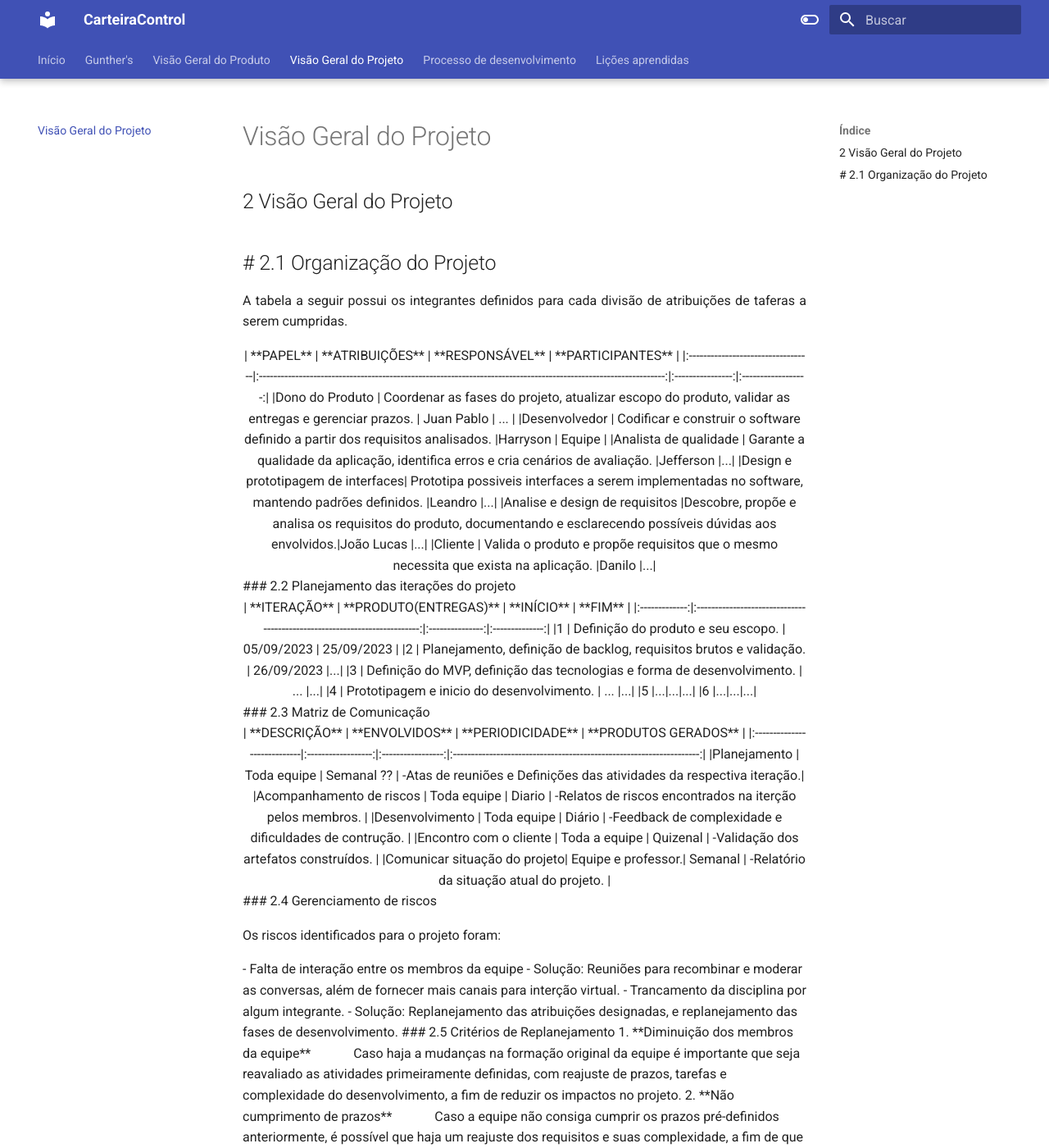
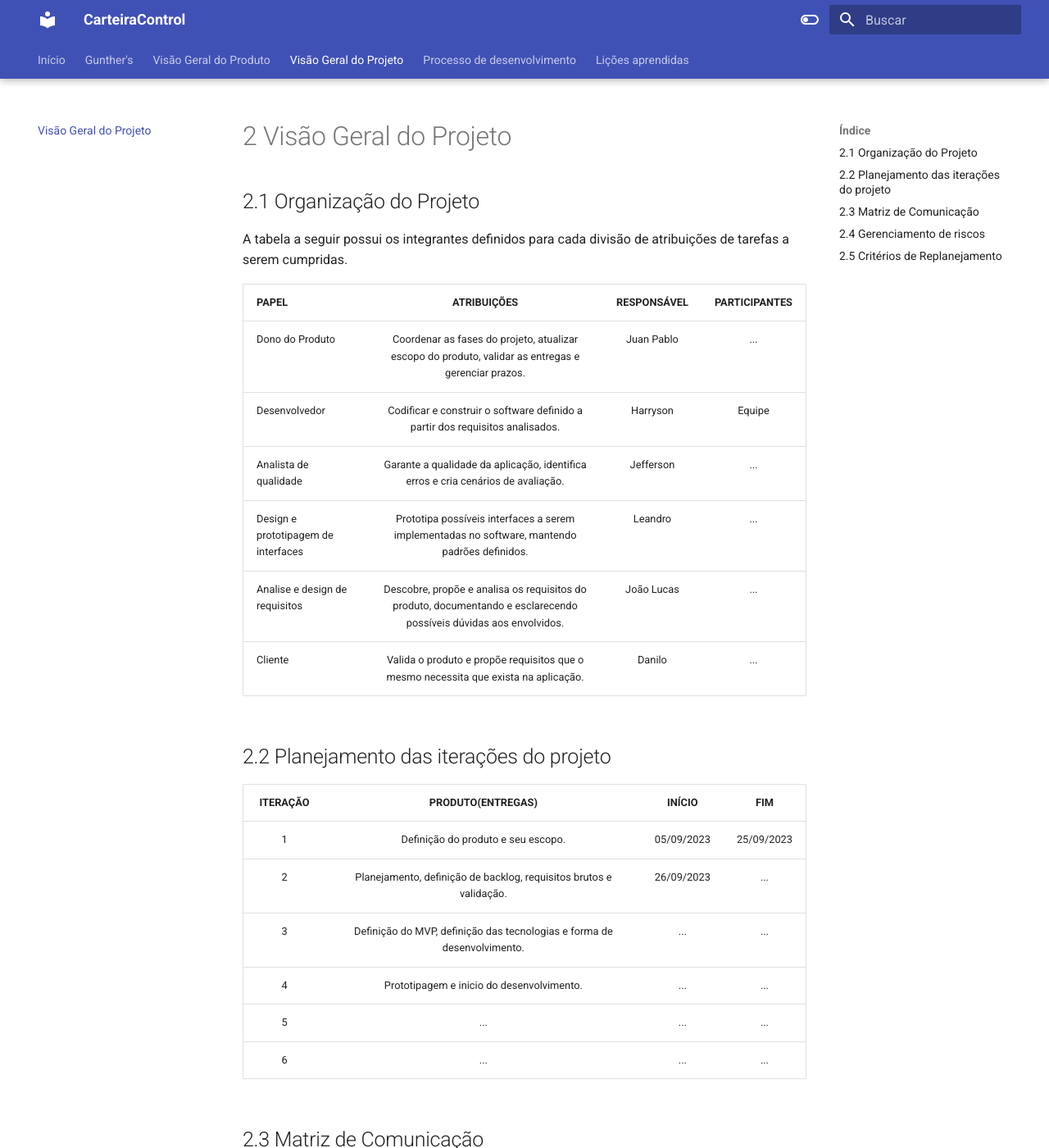
Before and after one commit to mdsreq-fga-unb/2023.2-CarteiraControl, an MkDocs documentation site: the page built from docs/VisaoProjeto.md, in a window 1280 px wide and 1400 px high. Shown: the whole window at 82% size. Built offline with MkDocs 1.6.1 and Material for MkDocs 9.7.7, drawn with Linux system fonts in a browser that asks for light colours; some of the changed text lies outside the part shown.

Commit message:
Correção da VisaoProjeto

```diff
--- a/docs/VisaoProjeto.md
+++ b/docs/VisaoProjeto.md
@@ -1,26 +1,19 @@
-## 2 Visão Geral do Projeto
+# 2 Visão Geral do Projeto
 
-## # 2.1 Organização do Projeto
+## 2.1 Organização do Projeto
 
-<p align = "justify" > A tabela a seguir possui os integrantes definidos para cada divisão de atribuições de taferas a serem cumpridas. <p>
-
-<center>
+A tabela a seguir possui os integrantes definidos para cada divisão de atribuições de tarefas a serem cumpridas.
 
 |            **PAPEL**              |                                       **ATRIBUIÇÕES**                                                            | **RESPONSÁVEL**  | **PARTICIPANTES**  |
 |:----------------------------------|:----------------------------------------------------------------------------------------------------------------:|:----------------:|:------------------:|
 |Dono do Produto                    | Coordenar as fases do projeto, atualizar escopo do produto, validar as entregas e gerenciar prazos.              |    Juan Pablo    |        ...         |
 |Desenvolvedor                      | Codificar e construir o software definido a partir dos requisitos analisados.                                    |Harryson          | Equipe             |
 |Analista de qualidade              | Garante a qualidade da aplicação, identifica erros e cria cenários de avaliação.                                 |Jefferson         |...|
-|Design e prototipagem de interfaces| Prototipa possiveis interfaces a serem implementadas no software, mantendo padrões definidos.                    |Leandro           |...|
-|Analise e design de requisitos     |Descobre, propõe e analisa os requisitos do produto, documentando e esclarecendo possíveis dúvidas aos envolvidos.|João Lucas        |...|
+|Design e prototipagem de interfaces| Prototipa possíveis interfaces a serem implementadas no software, mantendo padrões definidos.                    |Leandro           |...|
+|Analise e design de requisitos     | Descobre, propõe e analisa os requisitos do produto, documentando e esclarecendo possíveis dúvidas aos envolvidos.|João Lucas        |...|
 |Cliente                            | Valida o produto e propõe requisitos que o mesmo necessita que exista na aplicação.                              |Danilo            |...|
 
-</center>
-
-
-### 2.2 Planejamento das iterações do projeto
-
-<center>
+## 2.2 Planejamento das iterações do projeto
 
 | **ITERAÇÃO**  |                           **PRODUTO(ENTREGAS)**                           | **INÍCIO**      |    **FIM**     |
 |:-------------:|:-------------------------------------------------------------------------:|:---------------:|:--------------:|
@@ -31,45 +24,37 @@
 |5              |...|...|...|
 |6              |...|...|...|
 
-</center>
-
-### 2.3 Matriz de Comunicação
-
-<center>
+## 2.3 Matriz de Comunicação
 
 |        **DESCRIÇÃO**        |   **ENVOLVIDOS**   | **PERIODICIDADE** |                        **PRODUTOS GERADOS**                          |
 |:----------------------------|:------------------:|:-----------------:|:--------------------------------------------------------------------:|
-|Planejamento                 | Toda equipe        | Semanal ??        | -Atas de reuniões e Definições das atividades da respectiva iteração.|
-|Acompanhamento de riscos     | Toda equipe        | Diario            | -Relatos de riscos encontrados na iterção pelos membros.             |
-|Desenvolvimento              | Toda equipe        | Diário            | -Feedback de complexidade e dificuldades de contrução.               |
-|Encontro com o cliente       | Toda a equipe      | Quizenal          | -Validação dos artefatos construídos.                                |
-|Comunicar situação do projeto| Equipe e professor.| Semanal           | -Relatório da situação atual do projeto.                             |
+|Planejamento                 | Toda equipe        | Semanal ??        | - Atas de reuniões e Definições das atividades da respectiva iteração.|
+|Acompanhamento de riscos     | Toda equipe        | Diario            | - Relatos de riscos encontrados na iteração pelos membros.             |
+|Desenvolvimento              | Toda equipe        | Diário            | - Feedback de complexidade e dificuldades de contrução.               |
+|Encontro com o cliente       | Toda a equipe      | Quinzenal          | - Validação dos artefatos construídos.                                |
+|Comunicar situação do projeto| Equipe e professor.| Semanal           | - Relatório da situação atual do projeto.                             |
 
-</center>
+## 2.4 Gerenciamento de riscos
 
-### 2.4 Gerenciamento de riscos
-
-<p align = "justify" > Os riscos identificados para o projeto foram: <p>
+Os riscos identificados para o projeto foram:
 
 - Falta de interação entre os membros da equipe
     - Solução:
-    Reuniões para recombinar e moderar as conversas, além de fornecer mais canais para interção virtual.
+      Reuniões para recombinar e moderar as conversas, além de fornecer mais canais para interação virtual.
 - Trancamento da disciplina por algum integrante.
     - Solução:
-    Replanejamento das atribuições designadas, e replanejamento das fases de desenvolvimento.
+      Replanejamento das atribuições designadas e replanejamento das fases de desenvolvimento.
 
-
-
-### 2.5 Critérios de Replanejamento
+## 2.5 Critérios de Replanejamento
 
 1. **Diminuição dos membros da equipe**
 
-&emsp;&emsp;&emsp;Caso haja a mudanças na formação original da equipe é importante que seja reavaliado as atividades primeiramente definidas, com reajuste de prazos, tarefas e complexidade do desenvolvimento, a fim de reduzir os impactos no projeto.
+   Caso haja mudanças na formação original da equipe, é importante que se reavalie as atividades primeiramente definidas, com reajuste de prazos, tarefas e complexidade do desenvolvimento, a fim de reduzir os impactos no projeto.
 
 2. **Não cumprimento de prazos**
 
-&emsp;&emsp;&emsp;Caso a equipe não consiga cumprir os prazos pré-definidos anteriormente, é possível que haja um reajuste dos requisitos e suas complexidade, a fim de que ao final possa ser possível realizar a entrega de um produto funcional ao cliente.
+   Caso a equipe não consiga cumprir os prazos pré-definidos anteriormente, é possível que haja um reajuste dos requisitos e sua complexidade, a fim de que ao final possa ser possível realizar a entrega de um produto funcional ao cliente.
 
 3. **Insatisfação do Cliente**
 
-&emsp;&emsp;&emsp;Caso haja uma insatisfação por parte do cliente, é importante que a equipe refaça a analise dos defeitos apontados, com o objetivo de trazer as causas da possível insatisfação e assim poder trazer uma melhora para tal aspecto.
+   Caso haja insatisfação por parte do cliente, é importante que a equipe refaça a análise dos defeitos apontados, com o objetivo de trazer as causas da possível insatisfação e assim poder trazer uma melhoria para tal aspecto.
```
